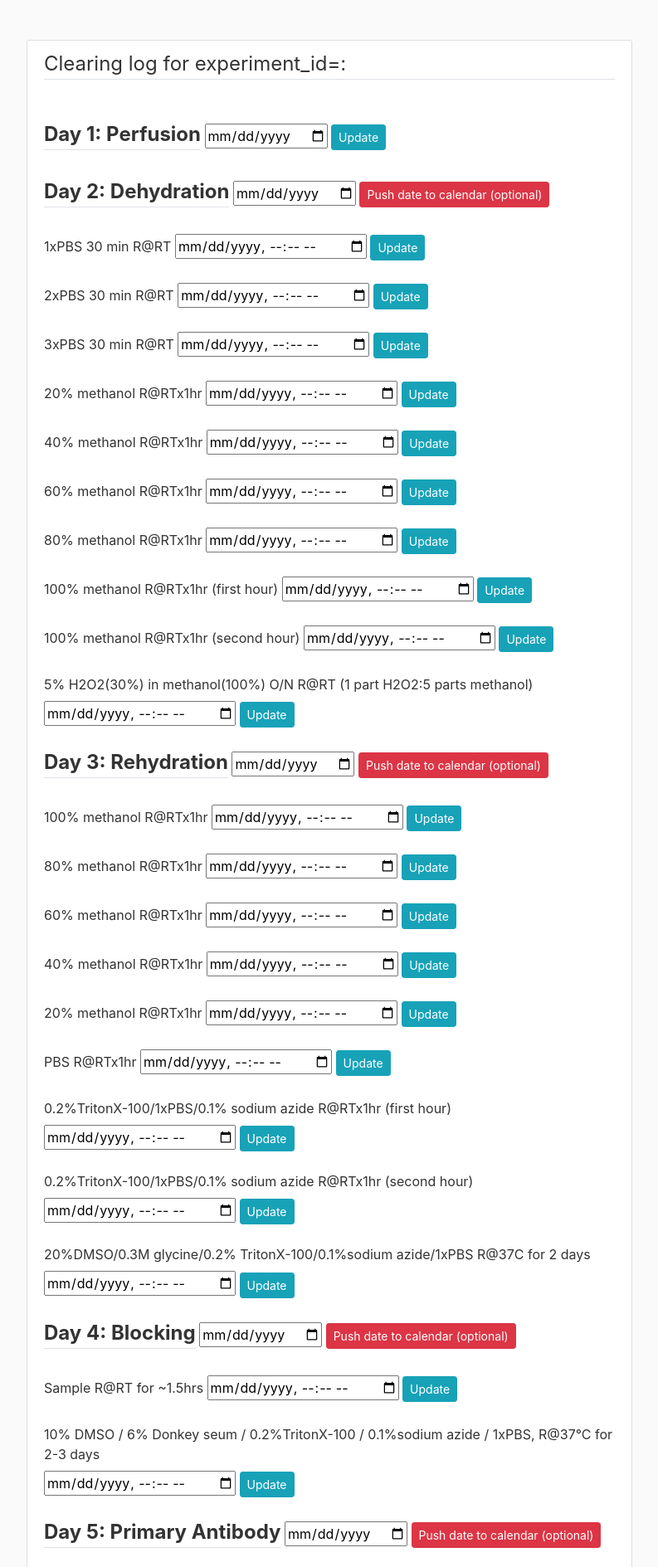
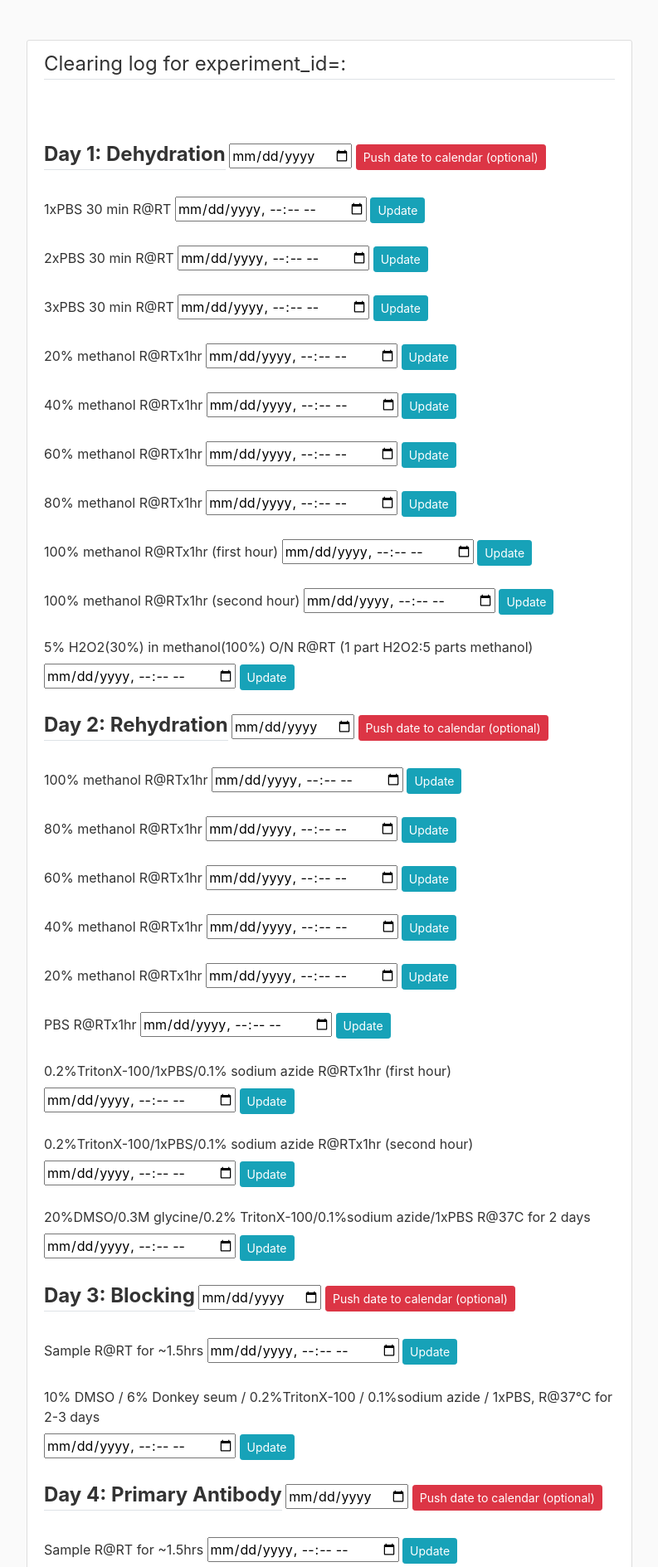
Before and after one commit to BrainCOGS/lightserv, a Flask app: template lightserv/templates/clearing/idiscoplus.html in a window 1280 px wide. Shown: the part 56-1945 px from the top of the page at 83% size, without its empty margins (53-846 px from the left). Run offline with Flask 2, Linux system fonts and the light colour scheme; the template is opened without the code that fills it: values that come from a table or form of the project are taken from there, others are empty; parts of the project's set-up code (start-up, migrations or seed data) failed here and were passed over; some libraries are stand-ins or nearby versions.

```diff
--- a/lightserv/clearing/forms.py
+++ b/lightserv/clearing/forms.py
@@ -24,10 +24,8 @@ class iDiscoPlusImmunoForm(FlaskForm):
 	exp_notes = TextAreaField('Experiment Notes: If anything unusual happened during the \
 		experiment that might affect clearing, please note it here.',validators=[Length(max=500)])
 	exp_notes_submit = SubmitField('Update')
-	perfusion_date = OptionalDateField('Day 1: Perfusion')
-	perfusion_date_submit = SubmitField('Update')
 
-	dehydr_date = OptionalDateField('Day 2: Dehydration')
+	dehydr_date = OptionalDateField('Day 1: Dehydration')
 	dehydr_date_submit = SubmitField('Push date to calendar (optional)')
 	time_dehydr_pbs_wash1 = OptionalDateTimeLocalField('1xPBS 30 min R@RT')
 	time_dehydr_pbs_wash1_submit = SubmitField('Update')
@@ -73,7 +71,7 @@ class iDiscoPlusImmunoForm(FlaskForm):
 	dehydr_h202_wash1_notes = TextAreaField('Notes',validators=[Length(max=250)])
 	dehydr_h202_wash1_notes_submit = SubmitField('Update Notes')
 
-	rehydr_date = OptionalDateField('Day 3: Rehydration')
+	rehydr_date = OptionalDateField('Day 2: Rehydration')
 	rehydr_date_submit = SubmitField('Push date to calendar (optional)')
 	time_rehydr_methanol_100percent_wash1 = OptionalDateTimeLocalField('100% methanol R@RTx1hr')
 	time_rehydr_methanol_100percent_wash1_submit = SubmitField('Update')
@@ -113,7 +111,7 @@ class iDiscoPlusImmunoForm(FlaskForm):
 	rehydr_glycine_wash1_notes = TextAreaField('Notes',validators=[Length(max=250)])
 	rehydr_glycine_wash1_notes_submit = SubmitField('Update Notes')
 
-	blocking_date = OptionalDateField('Day 4: Blocking')
+	blocking_date = OptionalDateField('Day 3: Blocking')
 	blocking_date_submit = SubmitField('Push date to calendar (optional)')
 	time_blocking_start_roomtemp = OptionalDateTimeLocalField('Sample R@RT for ~1.5hrs')
 	time_blocking_start_roomtemp_submit = SubmitField('Update')
@@ -124,7 +122,7 @@ class iDiscoPlusImmunoForm(FlaskForm):
 	blocking_donkey_serum_notes = TextAreaField('Notes',validators=[Length(max=250)])
 	blocking_donkey_serum_notes_submit = SubmitField('Update Notes')
 
-	antibody1_date = OptionalDateField('Day 5: Primary Antibody')
+	antibody1_date = OptionalDateField('Day 4: Primary Antibody')
 	antibody1_date_submit = SubmitField('Push date to calendar (optional)')
 	time_antibody1_start_roomtemp = OptionalDateTimeLocalField('Sample R@RT for ~1.5hrs')
 	time_antibody1_start_roomtemp_submit = SubmitField('Update')
@@ -146,7 +144,7 @@ class iDiscoPlusImmunoForm(FlaskForm):
 	antibody1_added_notes = TextAreaField('Notes',validators=[Length(max=250)])
 	antibody1_added_notes_submit = SubmitField('Update Notes')
 
-	wash1_date = OptionalDateField('Day 6: Wash')
+	wash1_date = OptionalDateField('Day 5: Wash')
 	wash1_date_submit = SubmitField('Push date to calendar (optional)')
 	time_wash1_start_roomtemp = OptionalDateTimeLocalField('Sample R@RT for ~1.5hrs')
 	time_wash1_start_roomtemp_submit = SubmitField('Update')
@@ -173,14 +171,14 @@ class iDiscoPlusImmunoForm(FlaskForm):
 	wash1_ptwh_wash5_notes = TextAreaField('Notes',validators=[Length(max=250)])
 	wash1_ptwh_wash5_notes_submit = SubmitField('Update Notes')
 
-	antibody2_date = OptionalDateField('Day 7: Secondary Antibody')
+	antibody2_date = OptionalDateField('Day 6: Secondary Antibody')
 	antibody2_date_submit = SubmitField('Push date to calendar (optional)')
 	time_antibody2_added = OptionalDateTimeLocalField('2nd antibody solution R@37°C for 7 days (3% donkey serum/PTwH)')
 	time_antibody2_added_submit = SubmitField('Update')
 	antibody2_added_notes = TextAreaField('Notes',validators=[Length(max=250)])
 	antibody2_added_notes_submit = SubmitField('Update Notes')
 
-	wash2_date = OptionalDateField('Day 8: Wash')
+	wash2_date = OptionalDateField('Day 7: Wash')
 	wash2_date_submit = SubmitField('Push date to calendar (optional)')
 	time_wash2_start_roomtemp = OptionalDateTimeLocalField('Sample R@RT for ~1.5hrs')
 	time_wash2_start_roomtemp_submit = SubmitField('Update')
@@ -207,7 +205,7 @@ class iDiscoPlusImmunoForm(FlaskForm):
 	wash2_ptwh_wash5_notes = TextAreaField('Notes',validators=[Length(max=250)])
 	wash2_ptwh_wash5_notes_submit = SubmitField('Update Notes')
 
-	clearing_date = OptionalDateField('Day 9: Clearing')
+	clearing_date = OptionalDateField('Day 8: Clearing')
 	clearing_date_submit = SubmitField('Push date to calendar (optional)')
 	time_clearing_methanol_20percent_wash1 = OptionalDateTimeLocalField('20% methanol R@RTx1hr')
 	time_clearing_methanol_20percent_wash1_submit = SubmitField('Update')
@@ -264,10 +262,8 @@ class iDiscoAbbreviatedForm(FlaskForm):
 	exp_notes = TextAreaField('Experiment Notes: If anything unusual happened during \
 		the experiment that might affect clearing, please note it here.',validators=[Length(max=500)])
 	exp_notes_submit = SubmitField('Update')
-	perfusion_date = OptionalDateField('Day 1: Perfusion')
-	perfusion_date_submit = SubmitField('Update')
 
-	pbs_date = OptionalDateField('Day 2: PBS wash')
+	pbs_date = OptionalDateField('Day 1: PBS wash')
 	pbs_date_submit = SubmitField('Push date to calendar (optional)')
 	time_pbs_wash1 = OptionalDateTimeLocalField('Wash 1')
 	time_pbs_wash1_submit = SubmitField('Update')
@@ -282,7 +278,7 @@ class iDiscoAbbreviatedForm(FlaskForm):
 	pbs_wash3_notes = TextAreaField('Notes:',validators=[Length(max=250)])
 	pbs_wash3_notes_submit = SubmitField('Update Notes')
 
-	dehydr_date = OptionalDateField('Day 2 or 3: Dehydration')
+	dehydr_date = OptionalDateField('Day 1 or 2: Dehydration')
 	dehydr_date_submit = SubmitField('Push date to calendar (optional)')
 	time_dehydr_methanol_20percent_wash1 = OptionalDateTimeLocalField('20% methanol R@RTx1hr')
 	time_dehydr_methanol_20percent_wash1_submit = SubmitField('Update')
@@ -339,10 +335,8 @@ class iDiscoAbbreviatedRatForm(FlaskForm):
 	exp_notes = TextAreaField('Experiment Notes: If anything unusual happened \
 		during the experiment that might affect clearing, please note it here.',validators=[Length(max=500)])
 	exp_notes_submit = SubmitField('Update')
-	perfusion_date = OptionalDateField('Day 1: Perfusion')
-	perfusion_date_submit = SubmitField('Update')
 
-	pbs_date = OptionalDateField('Day 2: PBS wash')
+	pbs_date = OptionalDateField('Day 1: PBS wash')
 	pbs_date_submit = SubmitField('Push date to calendar (optional)')
 	time_pbs_wash1 = OptionalDateTimeLocalField('1xPBS R@RT30min')
 	time_pbs_wash1_submit = SubmitField('Update')
@@ -357,7 +351,7 @@ class iDiscoAbbreviatedRatForm(FlaskForm):
 	pbs_wash3_notes = TextAreaField('Notes:',validators=[Length(max=250)])
 	pbs_wash3_notes_submit = SubmitField('Update Notes')
 
-	dehydr_date = OptionalDateField('Day 2 or 3: Dehydration')
+	dehydr_date = OptionalDateField('Day 1 or 2: Dehydration')
 	dehydr_date_submit = SubmitField('Push date to calendar (optional)')
 
 	time_dehydr_methanol_20percent_wash1 = OptionalDateTimeLocalField('20% methanol R@RTX3hrs (wash 1/2)')
@@ -449,10 +443,8 @@ class uDiscoForm(FlaskForm):
 	exp_notes = TextAreaField('Experiment Notes: If anything unusual happened \
 		during the experiment that might affect clearing, please note it here:',validators=[Length(max=500)])
 	exp_notes_submit = SubmitField('Update')
-	perfusion_date = OptionalDateField('Day 1: Perfusion')
-	perfusion_date_submit = SubmitField('Update')
 
-	dehydr_date = OptionalDateField('Day 2-6: Dehydration')
+	dehydr_date = OptionalDateField('Day 1-5: Dehydration')
 	dehydr_date_submit = SubmitField('Push date to calendar (optional)')
 	time_dehydr_pbs_wash1 = OptionalDateTimeLocalField('0.1M PBS R@RT5min')
 	time_dehydr_pbs_wash1_submit = SubmitField('Update')
@@ -495,7 +487,7 @@ class uDiscoForm(FlaskForm):
 	dehydr_butanol_100percent_notes_submit = SubmitField('Update Notes')
 
 
-	clearing_date = OptionalDateField('Day 9: Clearing')
+	clearing_date = OptionalDateField('Day 8: Clearing')
 	clearing_date_submit = SubmitField('Push date to calendar (optional)')
 	time_clearing_dcm_wash1 = OptionalDateTimeLocalField('100% DCM R@RT 50-70min')
 	time_clearing_dcm_wash1_submit = SubmitField('Update')
--- a/lightserv/experiments/routes.py
+++ b/lightserv/experiments/routes.py
@@ -76,7 +76,7 @@ def new_exp():
 			class="alert-link" target="_blank">here</a> for your data when it becomes available.'),'success')
 		return redirect(url_for('main.home'))
 
-	return render_template('experiments/create_exp.html', title='new_experiment',
+	return render_template('experiments/new_exp.html', title='new_experiment',
 		form=form,legend='New Experiment')
 
 @experiments.route("/exp/<int:experiment_id>/delete", methods=['POST'])
--- a/lightserv/static/main.css
+++ b/lightserv/static/main.css
@@ -7,6 +7,37 @@ body {
 h1, h2, h3, h4, h5, h6 {
   color: #444444;
 }
+
+/*hr {
+  height: 1px;
+  border: 1px solid #dddddd;
+} */
+hr.class-1 {
+            border-top: 5px solid #698596;
+            border-bottom: 5px solid #698596;
+            margin-top: 2rem;
+            margin-bottom: 2rem;
+        }
+
+hr.class-2 {
+            border-top: 1px double #dddddd;
+            border-bottom: 1px double #dddddd;
+            margin-top: 1rem;
+            margin-bottom: 1rem;
+        }
+
+hr.class-3 {
+            border-top: 5px solid #698596;
+            border-bottom: 5px solid #698596;
+            margin-top: 2rem;
+        }
+
+hr.class-4 {
+            border-top: 5px solid #698596;
+            border-bottom: 5px solid #698596;
+            margin-top: 1rem;
+        }
+
 
 .bg-steel {
   background-color: #698596;
```
Also changed, not shown: lightserv/experiments/forms.py (+10 -1 lines), lightserv/templates/clearing/clearing_entry.html (+1 -6 lines), lightserv/templates/experiments/new_exp.html (renamed from lightserv/templates/experiments/create_exp.html, +24 -4 lines).
